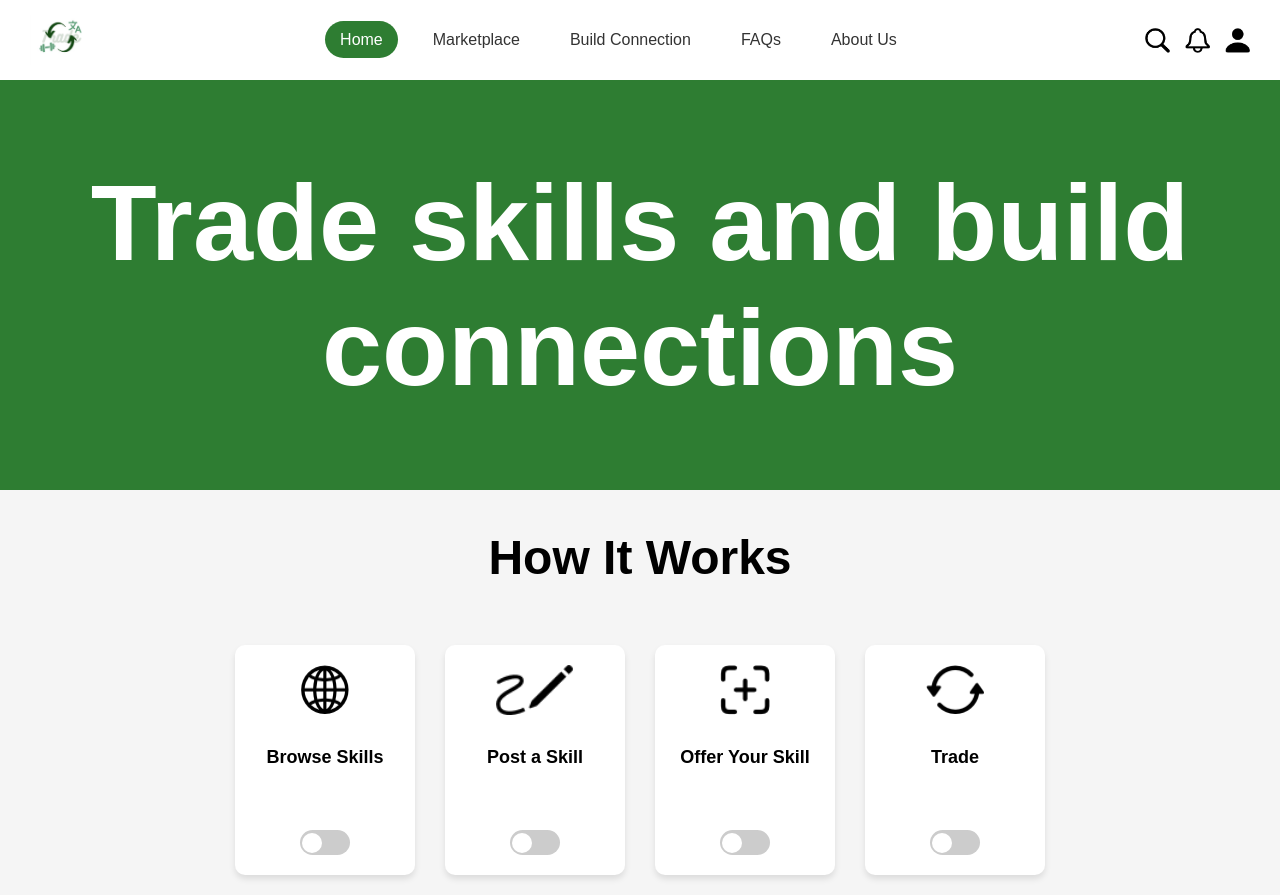
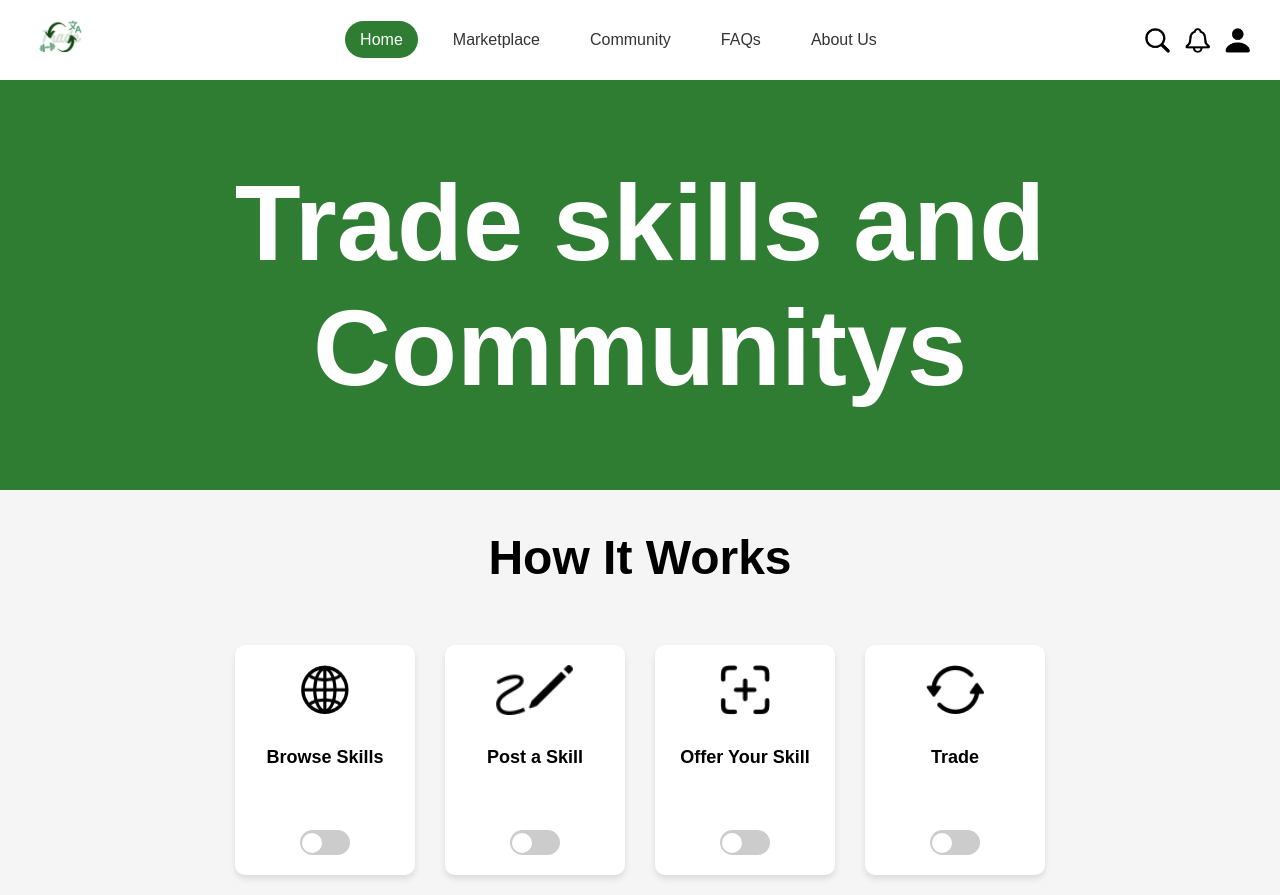
Before and after one commit to dylanlewis12/TradeCircle, a React (Vite) app: page / in a window 1280 px wide. Built offline with nearby package versions, Linux system fonts and the light colour scheme.

Commit message:
initial commit + reroute for community page

```diff
--- a/src/App.jsx
+++ b/src/App.jsx
@@ -1,6 +1,7 @@
 import { useState } from "react";
 import "./App.css";
 import Marketplace from "./Marketplace";
+import Community from "./Community";
 
 function App() {
   const [activePage, setActivePage] = useState("Home");
@@ -34,10 +35,10 @@ function App() {
           <li>
             <a
               href="#"
-              className={activePage === "Build Connection" ? "active" : ""}
-              onClick={() => setActivePage("Build Connection")}
+              className={activePage === "Community" ? "active" : ""}
+              onClick={() => setActivePage("Community")}
             >
-              Build Connection
+              Community
             </a>
           </li>
           <li>
@@ -75,7 +76,7 @@ function App() {
         {activePage === "Home" && (
           <div>
             <header className="hero">
-              <h1>Trade skills and build connections</h1>
+              <h1>Trade skills and Communitys</h1>
             </header>
             <section className="how-it-works">
               <h2>How It Works</h2>
@@ -90,7 +91,7 @@ function App() {
         )}
         {activePage === "Marketplace" && <Marketplace />}{" "}
         {/* Marketplace Page */}
-        {activePage === "Build Connection" && <h1>Connect with Others</h1>}
+        {activePage === "Community" }
         {activePage === "FAQs" && <h1>Frequently Asked Questions</h1>}
         {activePage === "About Us" && <h1>About Our Platform</h1>}
       </main>
--- /dev/null
+++ b/src/Community.jsx
@@ -0,0 +1,13 @@
+import { useState, React } from "react";
+import "./App.css";
+
+
+function Community() {
+  return (
+    <div>
+
+    </div>
+  )
+}
+
+export default Community
```
Also changed, not shown: src/Community.css (added), 1 other file (tests, documents, lock files or other folders).
